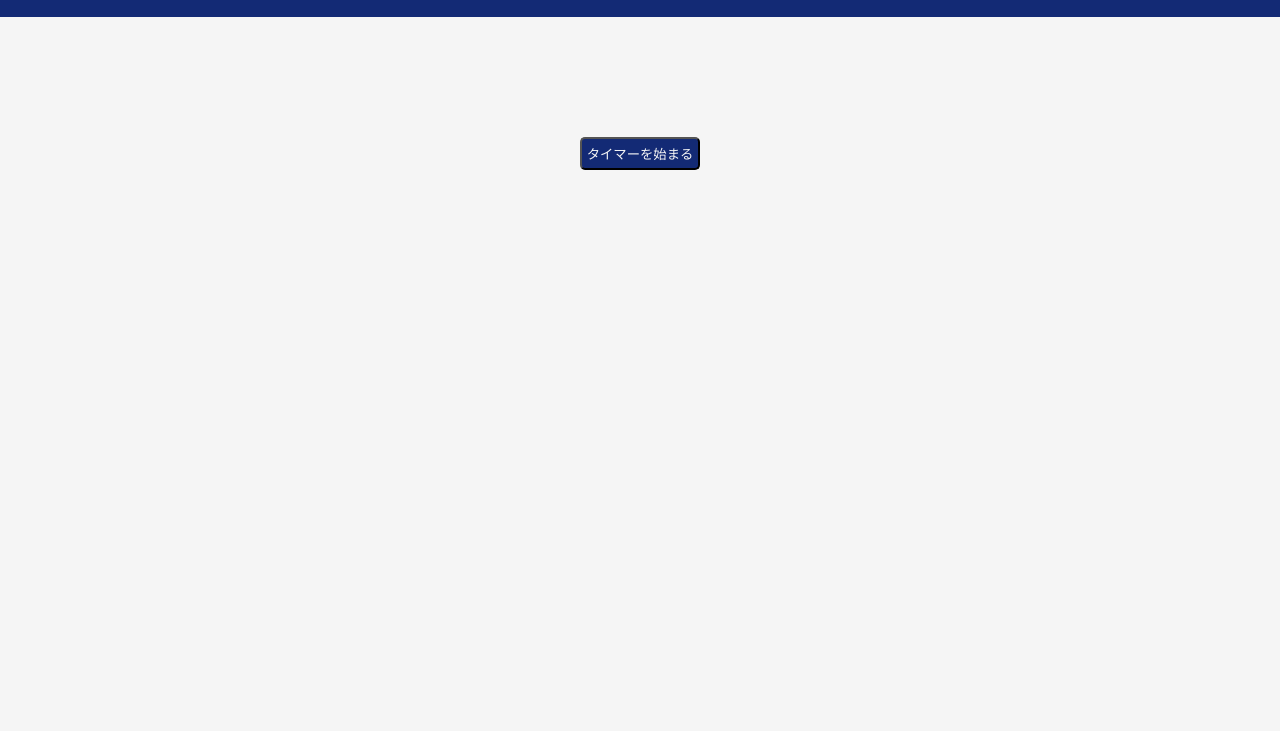
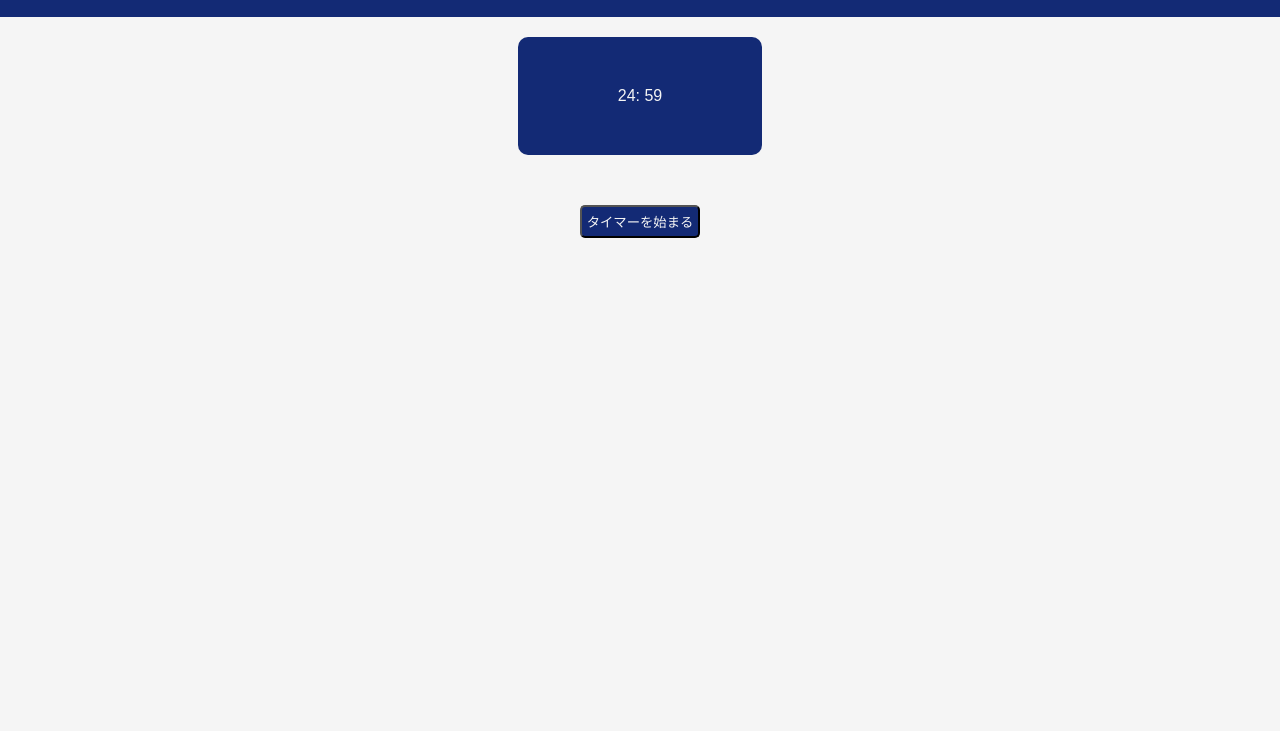
Before and after one commit to sumafujiko/tracker, a plain HTML site: page index.html in a window 1280 px wide. Both pictures are taken after a click on the button "タイマーを始まる". Shown: the part 69-800 px from the top of the page. Drawn offline with Linux system fonts and the light colour scheme.

Commit message:
Created a basic timer with interaction with the button element

```diff
--- a/index.html
+++ b/index.html
@@ -4,7 +4,7 @@
     <meta charset="UTF-8">
     <meta name="viewport" content="width=device-width, initial-scale=1.0">
     <link rel="stylesheet" href="style.css">
-    <script src="script.js"></script>
+
     <title>Tracker</title>
 </head>
 
@@ -18,8 +18,12 @@
     </div>
 
     <div class="timer-container">
+        <div class="timer-number">
+            <p id="countdown">25:00</p>
+        </div>
+
         <div class="timer-box">
-            <button>タイマーを始まる</button>
+            <button id="timer">タイマーを始まる</button>
         </div>
     </div>
 
@@ -30,6 +34,7 @@
             <p class="footer-text">2024</p>
         </div>
     </div>
+ <script src="script.js"></script>
 </body>
 
 </html>
--- a/script.js
+++ b/script.js
@@ -0,0 +1,26 @@
+document.getElementById("timer").addEventListener("click", startCountdown);
+
+const startTime = 25;
+let time = startTime * 60;
+let countdown;
+
+const changeTime = document.getElementById("countdown");
+
+function startCountdown() {
+
+    clearInterval(countdown)
+
+    countdown = setInterval(function() {
+        const minutes = Math.floor(time / 60);
+        let seconds = time % 60;
+
+        seconds = seconds < 10 ? '0' + seconds : seconds;
+
+        changeTime.innerHTML = `${minutes}: ${seconds}`;
+        time--;
+
+        if(time < 0) {
+            clearInterval(countdown);
+        }
+    }, 1000);
+}
--- a/style.css
+++ b/style.css
@@ -41,12 +41,22 @@ button,
     align-items: center;
     justify-content: center;
     padding: 20px;
+    flex-direction: column;
+}
+
+.timer-number {
+    justify-content: center;
+    background-color: rgb(19, 42, 117);
+    padding: 50px;
+    padding-right: 100px;
+    padding-left: 100px;
+    border-radius: 10px;
 }
 
 .timer-box {
     display: flex;
     justify-content: center;
-    padding-top: 100px;
+    padding-top: 50px;
 }
 
 button {
```
